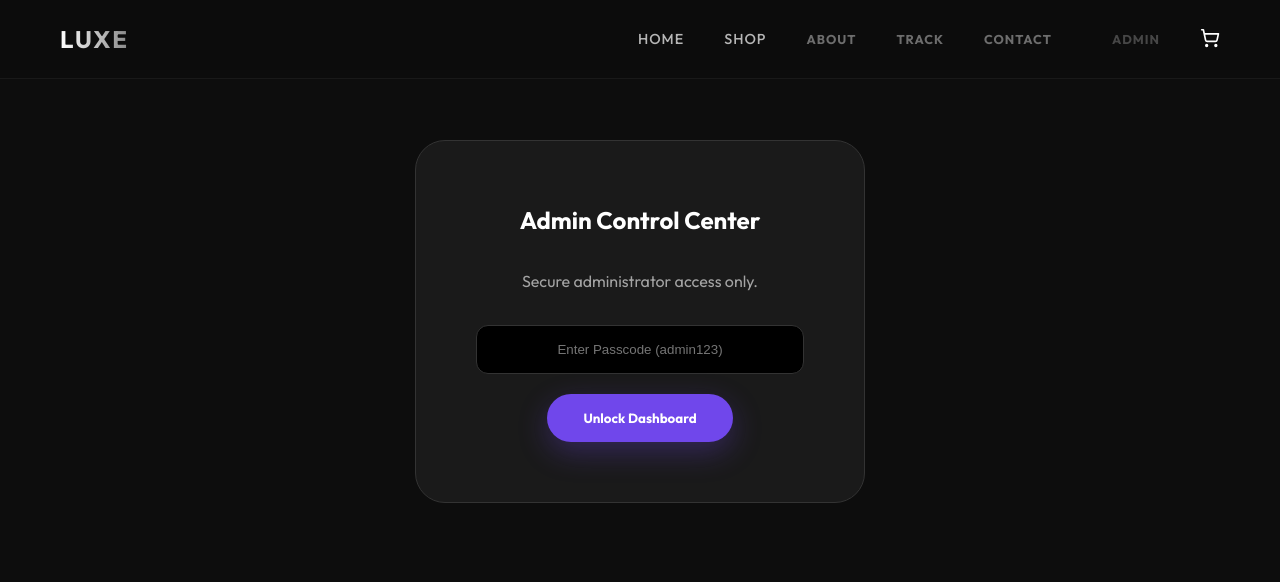
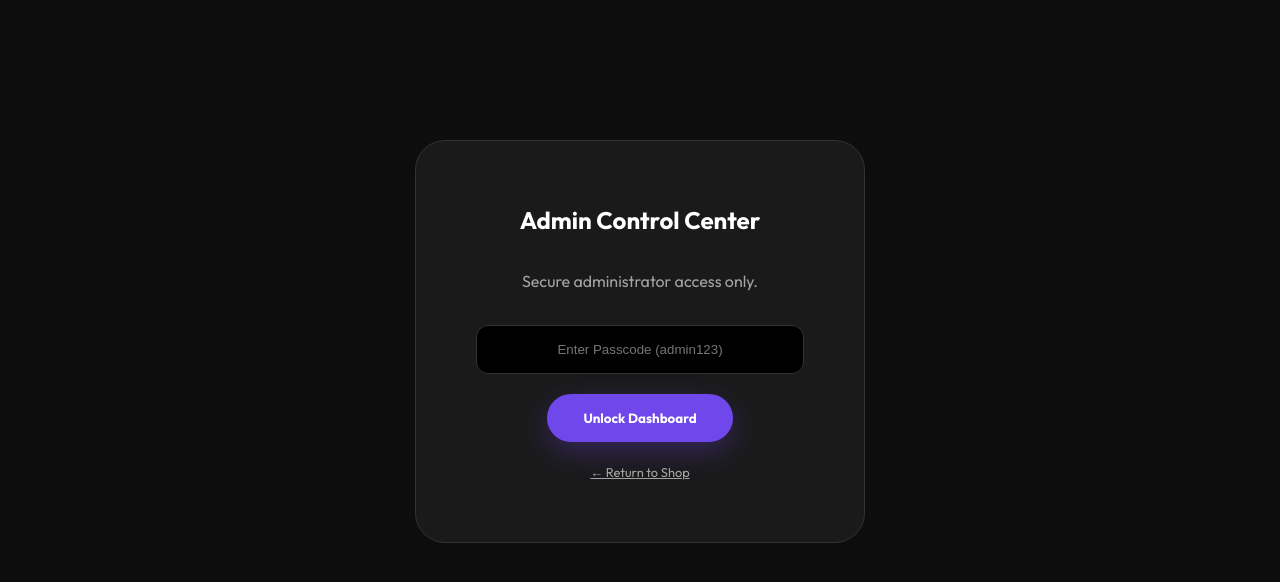
Before and after one commit to akhilshaji05/luxe-digital-dropship, a React (Vite) app: page / in a window 1280 px wide. Both pictures are taken after a click on the button "ADMIN". Shown: the top 582 px of the page. Built offline with nearby package versions, Linux system fonts and the light colour scheme.

Commit message:
Deployment: Final Admin Portal polish and standalone login

```diff
--- a/src/App.jsx
+++ b/src/App.jsx
@@ -337,6 +337,7 @@ function App() {
   return (
     <div className="app">
       {/* Navbar */}
+      {view !== 'admin' && (
         <nav className="navbar">
           <div className="container nav-content">
             <div className="logo" onClick={() => setView('shop')} style={{ cursor: 'pointer' }}>
@@ -364,6 +365,7 @@ function App() {
             </div>
           </div>
         </nav>
+      )}
 
       {view === 'admin' ? (
         <div className="admin-container container section-padding">
@@ -379,6 +381,11 @@ function App() {
                   onChange={(e) => setAdminPassword(e.target.value)}
                 />
                 <button type="submit" className="btn-primary">Unlock Dashboard</button>
+                <div style={{ marginTop: '20px', fontSize: '0.8rem', opacity: 0.6 }}>
+                  <a href="/" onClick={(e) => { e.preventDefault(); setView('shop'); }} style={{ color: 'inherit', textDecoration: 'underline' }}>
+                    &larr; Return to Shop
+                  </a>
+                </div>
               </form>
             </div>
           ) : (
```
Also changed, not shown: 1 other file (tests, documents, lock files or other folders). Lines whose indentation alone changed are shown as unchanged.
